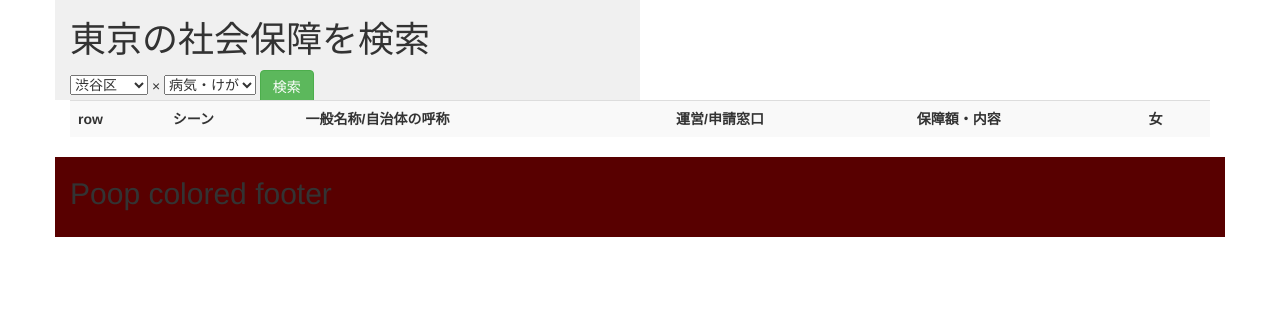
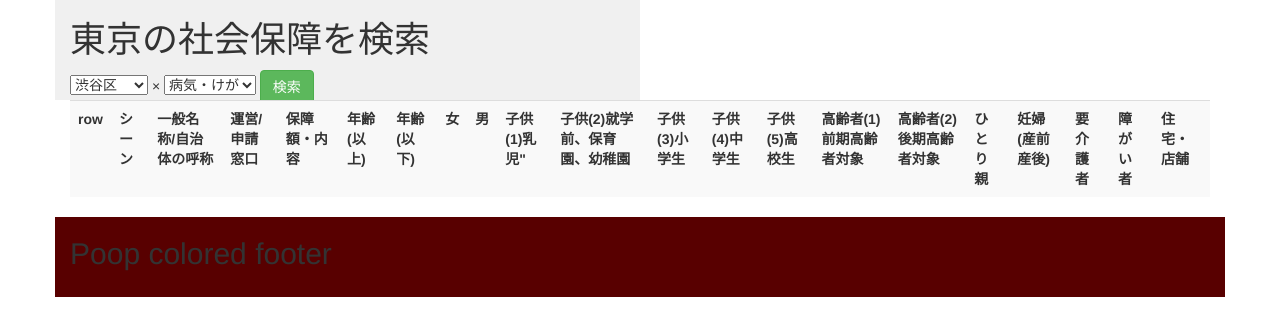
Before and after one commit to dgarage/shakaihoshou, a Rails app: a page that uses app/views/home/search_results.html.erb in a window 1280 px wide. Shown: the top 336 px of the page. Run offline with Rails 7, Linux system fonts and the light colour scheme; data that the repository does not hold is empty; style sheets or scripts are compiled from the project's sources; some libraries are stand-ins or nearby versions.

Commit message:
fix the issue #19

```diff
--- a/app/controllers/home_controller.rb
+++ b/app/controllers/home_controller.rb
@@ -68,8 +68,22 @@ class HomeController < ApplicationController
 		all_results.each_entry{|city, list_of_results|
 			list_of_results.each_with_index{ |city_row, index|
 				city_row_hash = Hash.new
-
+				city_row_hash["年齢(以上)"] = city_row["9"]
+				city_row_hash["年齢(以下)"] = city_row["10"]
 				city_row_hash["女"] = city_row["12"]
+				city_row_hash["男"] = city_row["13"]
+				city_row_hash["子供(1)乳児"] = city_row["18"]
+				city_row_hash["子供(2)就学前、保育園、幼稚園"] = city_row["19"]
+				city_row_hash["子供(3)小学生"] = city_row["20"]
+				city_row_hash["子供(4)中学生"] = city_row["21"]
+				city_row_hash["子供(5)高校生"] = city_row["22"]
+				city_row_hash["高齢者(1)前期高齢者対象"] = city_row["23"]
+				city_row_hash["高齢者(2)後期高齢者対象"] = city_row["24"]
+				city_row_hash["ひとり親"] = city_row["15"]
+				city_row_hash["妊婦(産前産後)"] = city_row["16"]
+				city_row_hash["要介護者"] = city_row["25"]
+				city_row_hash["障がい者"] = city_row["26"]
+				city_row_hash["住宅・店舗"] = city_row["27"]
 				@area_info_by_rows[index][city] = city_row_hash
 			}
 
--- a/app/views/home/search_results.html.erb
+++ b/app/views/home/search_results.html.erb
@@ -10,7 +10,22 @@
 				<th>運営/申請窓口</th>
 				<th>保障額・内容</th>
 				<% @cities.each do |city| %>
+				<th>年齢(以上)</th>
+				<th>年齢(以下)</th>
 				<th>女</th>
+				<th>男</th>
+				<th>子供(1)乳児"</th>
+				<th>子供(2)就学前、保育園、幼稚園</th>
+				<th>子供(3)小学生</th>
+				<th>子供(4)中学生</th>
+				<th>子供(5)高校生</th>
+				<th>高齢者(1)前期高齢者対象</th>
+				<th>高齢者(2)後期高齢者対象</th>
+				<th>ひとり親</th>
+				<th>妊婦(産前産後)</th>
+				<th>要介護者</th>
+				<th>障がい者</th>
+				<th>住宅・店舗</th>
 				<% end %>
 			</tr>
 			<% (0...@shared_info.length).each do |row| %>
@@ -24,7 +39,22 @@
 					</td>
 					<% @cities.each do |city| %>
 						<% city_data = @area_info_by_rows[row][city] %>
+						<td><%= city_data["年齢(以上)"]%></td>
+						<td><%= city_data["年齢(以下)"]%></td>
 						<td><%= city_data["女"]%></td>
+						<td><%= city_data["男"]%></td>
+						<td><%= city_data["子供(1)乳児"]%></td>
+						<td><%= city_data["子供(2)就学前、保育園、幼稚園"]%></td>
+						<td><%= city_data["子供(3)小学生"]%></td>
+						<td><%= city_data["子供(4)中学生"]%></td>
+						<td><%= city_data["子供(5)高校生"]%></td>
+						<td><%= city_data["高齢者(1)前期高齢者対象"]%></td>
+						<td><%= city_data["高齢者(2)後期高齢者対象"]%></td>
+						<td><%= city_data["ひとり親"]%></td>
+						<td><%= city_data["妊婦(産前産後)"]%></td>
+						<td><%= city_data["要介護者"]%></td>
+						<td><%= city_data["障がい者"]%></td>
+						<td><%= city_data["住宅・店舗"]%></td>
 					<% end %>
 				</tr>
 			<% end%>
```
